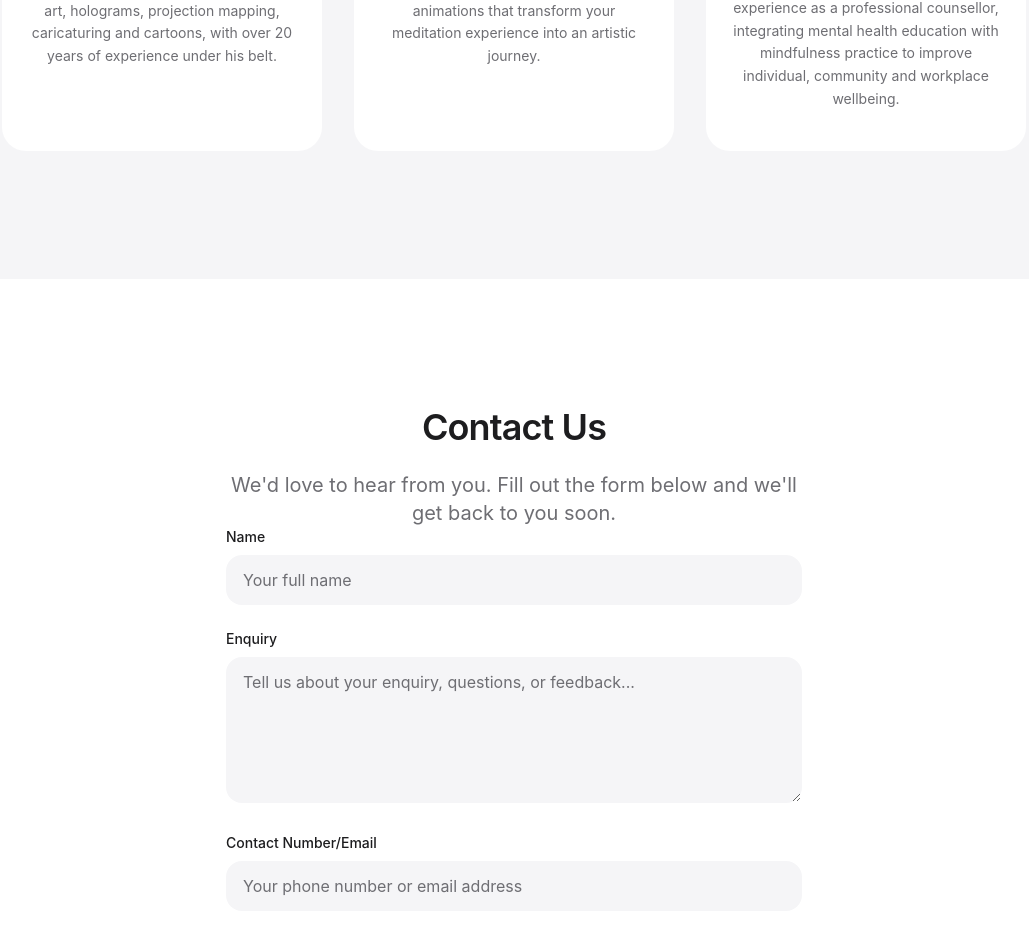
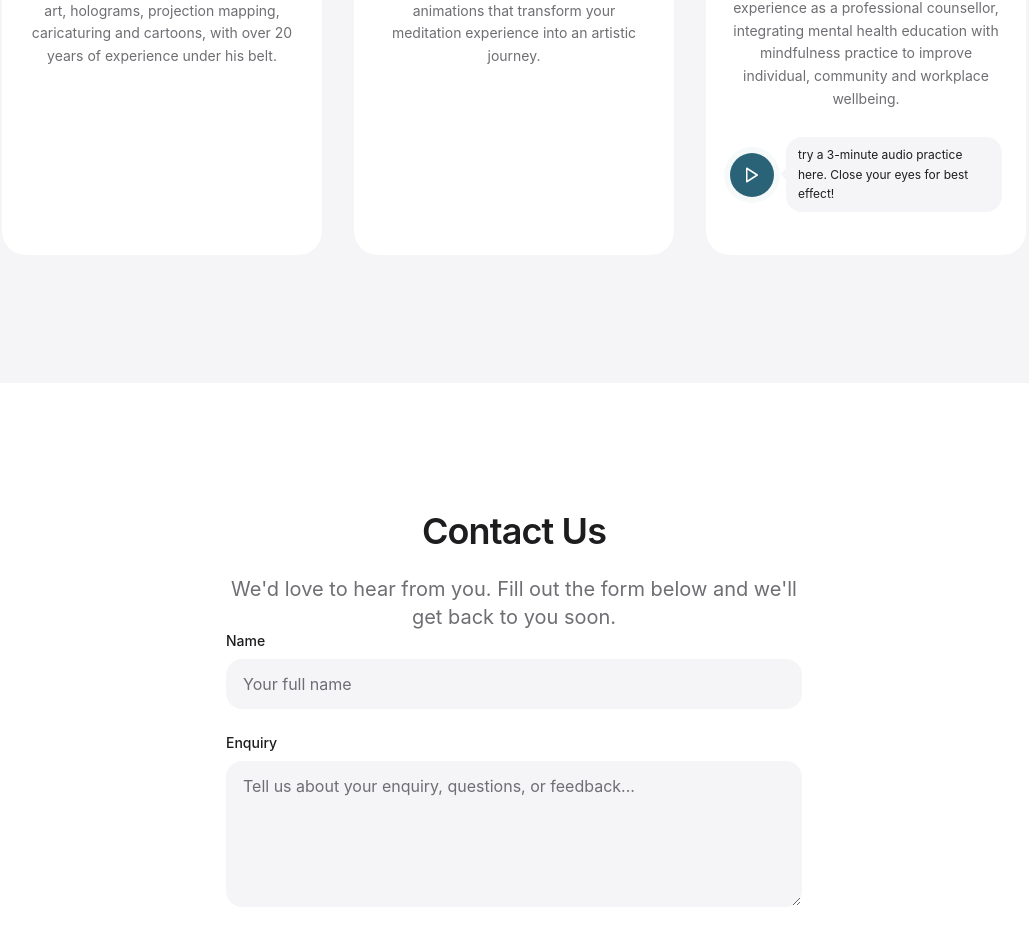
Before and after one commit to smara-sg/smara-website-v3, a React (Vite) app: page /about in a window 1280 px wide. Shown: the part 1477-2409 px from the top of the page, without its empty margins (126-1155 px from the left). Built offline with nearby package versions, Linux system fonts and the light colour scheme.

Commit message:
Add a guided meditation player to Lilian Ong’s profile

```diff
--- a/src/components/AboutPage.tsx
+++ b/src/components/AboutPage.tsx
@@ -1,7 +1,79 @@
-import { useState } from 'react';
-import { Heart, Mail } from 'lucide-react';
+import { useRef, useState } from 'react';
+import { Heart, Mail, Pause, Play } from 'lucide-react';
 import Footer from './Footer';
 import OptimizedImage from './OptimizedImage';
+
+const MeditationPractice = () => {
+  const audioRef = useRef<HTMLAudioElement>(null);
+  const [playing, setPlaying] = useState(false);
+  const [hasError, setHasError] = useState(false);
+
+  const togglePlayback = async () => {
+    const audio = audioRef.current;
+    if (!audio) return;
+    if (!audio.paused) {
+      audio.pause();
+      return;
+    }
+    setHasError(false);
+    if (audio.error) audio.load();
+    try {
+      await audio.play();
+    } catch (error) {
+      if (!(error instanceof DOMException && error.name === 'AbortError')) {
+        setHasError(true);
+      }
+    }
+  };
+
+  return (
+    <div className="mt-6">
+      <style>{`
+        @keyframes meditation-pulse {
+          0%, 100% { box-shadow: 0 0 0 0 rgb(37 97 121 / 16%); }
+          50% { box-shadow: 0 0 0 6px rgb(37 97 121 / 4%); }
+        }
+        @keyframes meditation-bubble-in {
+          from { opacity: 0; transform: translateX(-4px) scale(.97); }
+          to { opacity: 1; transform: none; }
+        }
+      `}</style>
+      <audio
+        ref={audioRef}
+        src="/lilian-meditation-practice.mp3"
+        preload="none"
+        onPlay={() => setPlaying(true)}
+        onPause={() => setPlaying(false)}
+        onEnded={() => setPlaying(false)}
+        onError={() => {
+          setPlaying(false);
+          setHasError(true);
+        }}
+      />
+      <div className="grid min-h-[5rem] grid-cols-[auto_1fr] items-center gap-3 text-left">
+        <button
+          type="button"
+          aria-label={playing ? 'Pause meditation practice' : 'Play meditation practice with Lilian Ong'}
+          aria-describedby={playing ? undefined : 'lilian-practice-invitation'}
+          onClick={togglePlayback}
+          className={`grid h-11 w-11 place-items-center rounded-full bg-accent text-white focus-visible:outline focus-visible:outline-2 focus-visible:outline-offset-4 focus-visible:outline-accent ${playing ? '' : 'motion-safe:animate-[meditation-pulse_4s_ease-in-out_infinite]'}`}
+        >
+          {playing ? <Pause size={18} aria-hidden="true" /> : <Play size={18} aria-hidden="true" />}
+        </button>
+        {!playing && (
+          <p
+            id="lilian-practice-invitation"
+            className="relative origin-left rounded-2xl bg-mist px-3 py-2 text-xs leading-relaxed text-ink motion-safe:animate-[meditation-bubble-in_300ms_ease-out_both]"
+          >
+            <span aria-hidden="true" className="absolute -left-1 top-1/2 h-2 w-2 -translate-y-1/2 rotate-45 bg-mist" />
+            try a 3-minute audio practice here. Close your eyes for best effect!
+          </p>
+        )}
+      </div>
+      {hasError && <p role="status" className="mt-2 text-sm text-mute">Audio couldn’t play. Tap play to try again.</p>}
+    </div>
+  );
+};
 
 const AboutPage = () => {
   const [formData, setFormData] = useState({
@@ -130,6 +202,7 @@ ties.
                   <h3 className="text-lg font-medium text-ink">{member.name}</h3>
                   <p className="mt-1 text-sm text-accent">{member.role}</p>
                   <p className="mt-4 text-sm leading-relaxed text-mute">{member.description}</p>
+                  {member.name === 'Lilian Ong' && <MeditationPractice />}
                 </div>
               </div>
             </div>
```
